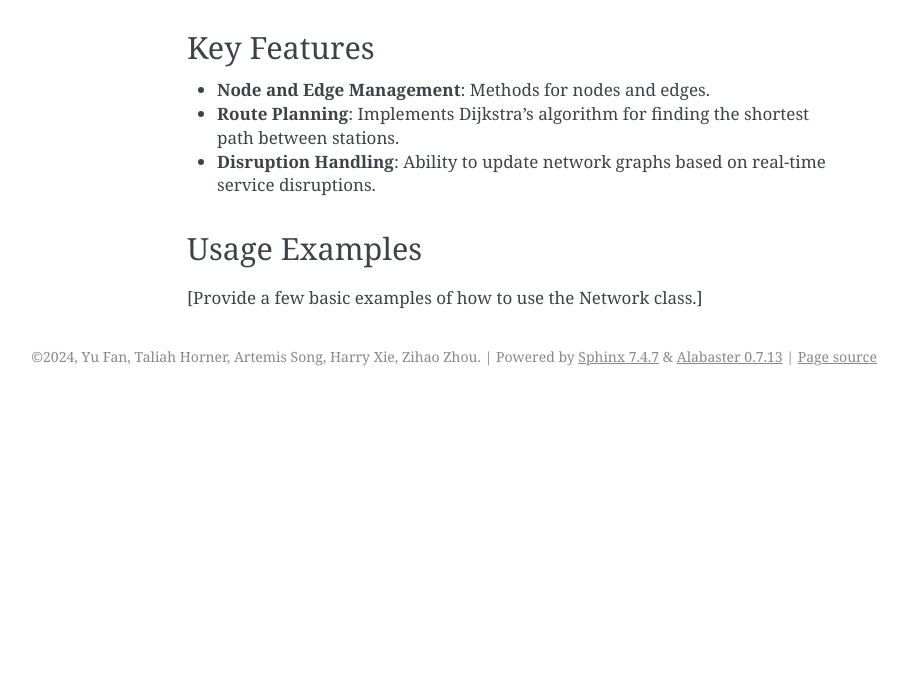
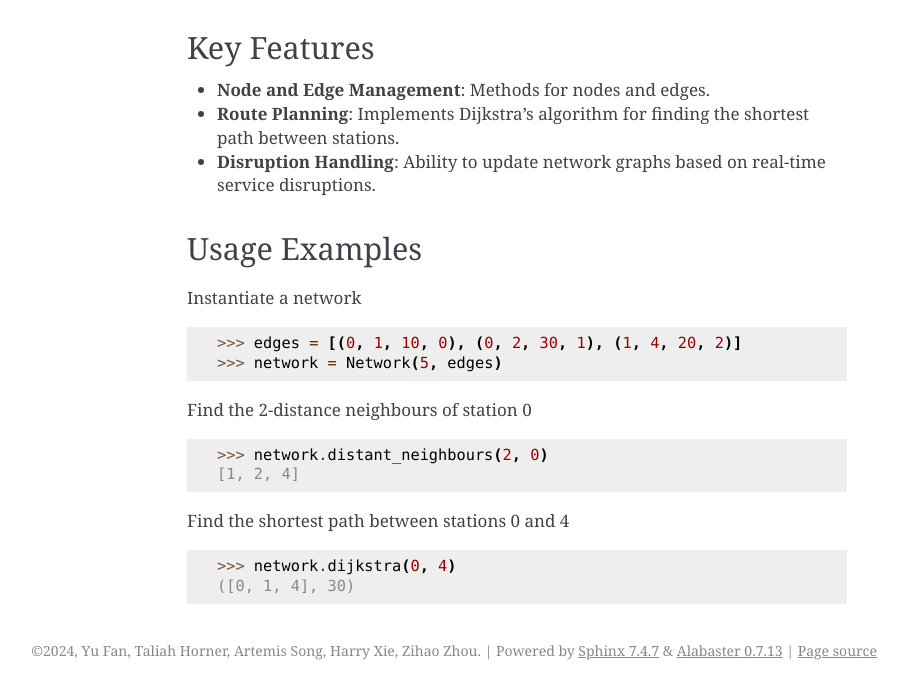
Before and after one commit to WeijieXie/London-Tube-groupwork, a Sphinx documentation site: the page built from docs/source/network.rst, in a window 1280 px wide, cut to the strip 384-1074 px from the top of the page. Shown: the whole strip, without its empty margins (233-1141 px from the left). Built offline with Sphinx 7.4.7, drawn with Linux system fonts in a browser that asks for light colours; before the commit the page ends 900 px from its top, so only the background shows below that.

Commit message:
docs: add examples to wiki

```diff
--- a/docs/source/network.rst
+++ b/docs/source/network.rst
@@ -18,4 +18,24 @@ Key Features
 
 Usage Examples
 --------------
-[Provide a few basic examples of how to use the Network class.]
+
+Instantiate a network
+
+.. code-block:: python
+
+    >>> edges = [(0, 1, 10, 0), (0, 2, 30, 1), (1, 4, 20, 2)]
+    >>> network = Network(5, edges)
+
+Find the 2-distance neighbours of station 0
+
+.. code-block:: python
+
+    >>> network.distant_neighbours(2, 0)
+    [1, 2, 4]
+
+Find the shortest path between stations 0 and 4
+
+.. code-block:: python
+
+    >>> network.dijkstra(0, 4)
+    ([0, 1, 4], 30)
```
Also changed, not shown: docs/source/query.rst (+16 -3 lines), 1 other file.
